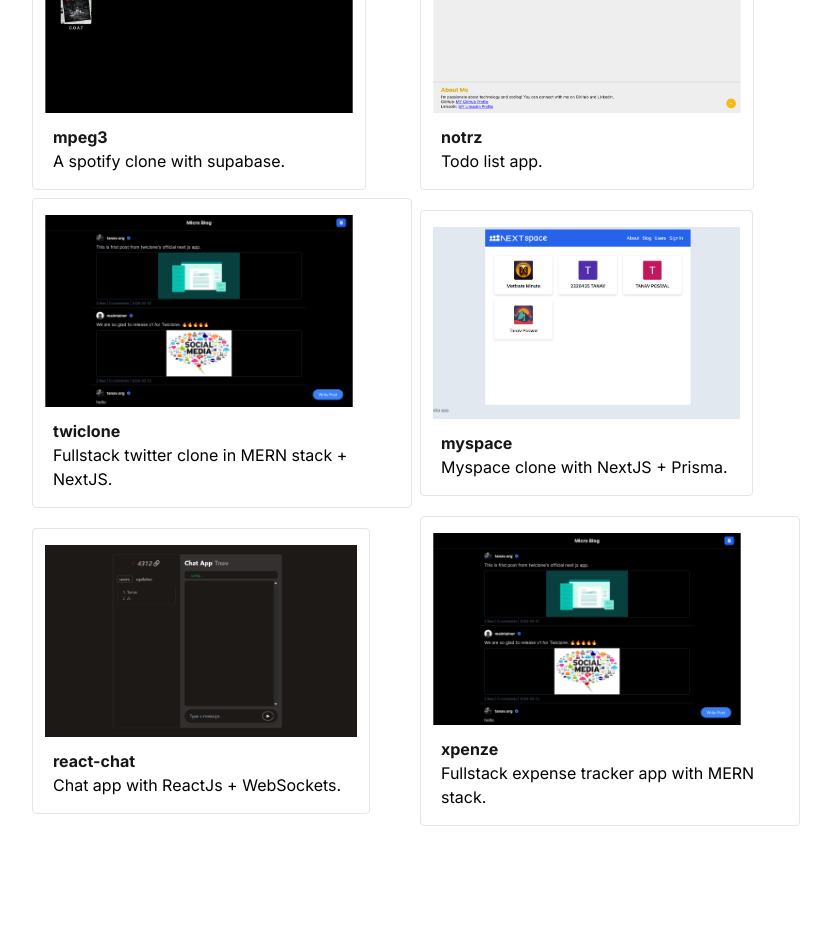
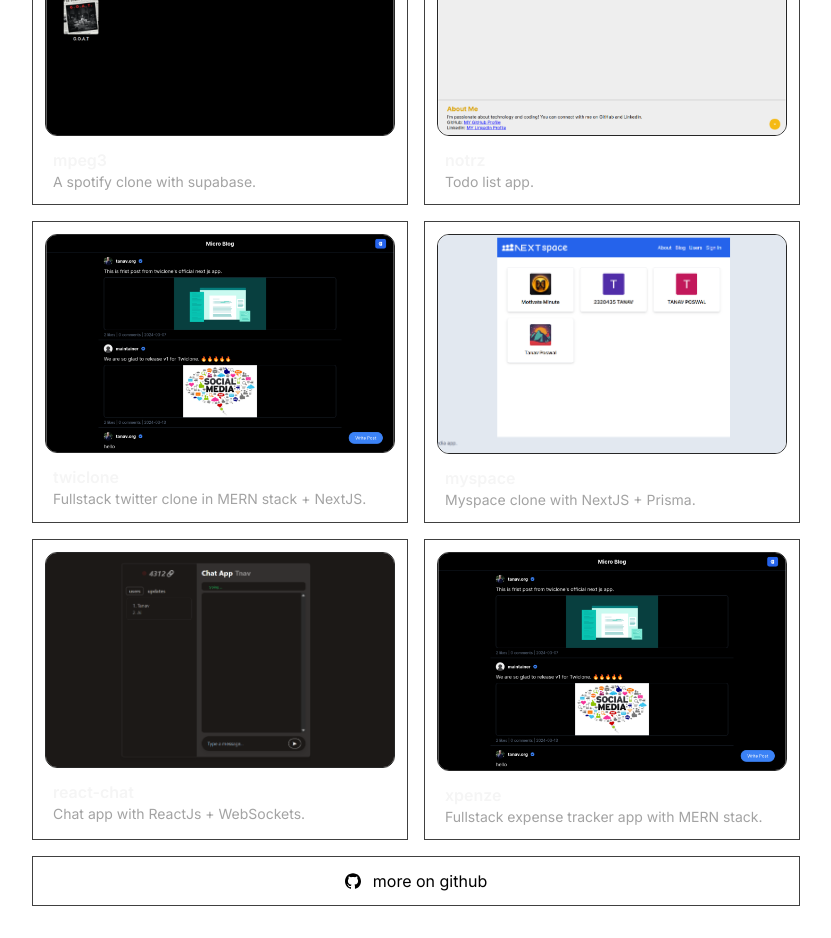
Before and after one commit to thetanav/portfolio-modern, a Next.js app: page /projects in a window 1280 px wide. Shown: the part 240-1178 px from the top of the page, without its empty margins (224-1055 px from the left). Before the commit the page ends 1066 px from the top, so only its background shows below. Built offline with nearby package versions, Linux system fonts and the light colour scheme.

Commit message:
projects page

```diff
--- a/app/components/nav.tsx
+++ b/app/components/nav.tsx
@@ -4,8 +4,8 @@ const navItems = {
   '/': {
     name: 'home',
   },
-  '/work': {
-    name: 'work',
+  '/uses': {
+    name: 'uses',
   },
   '/projects': {
     name: 'projects',
--- a/app/page.tsx
+++ b/app/page.tsx
@@ -21,11 +21,11 @@ const poppins = Poppins({ subsets: ["latin"], weight: '800' })
 
 function ChannelLink({ img, link, name, subimg, count }) {
   return (
-    <div className="group flex w-full">
+    <div className="group/arrow flex w-full">
       <a
         href={link}
         target="_blank"
-        className="flex w-full items-center justify-between rounded border  px-3 py-4 border-neutral-700 bg-neutral-900 hover:border-neutral-500 hover:ring-4 active:ring-4 ring-white/15 transition"
+        className="flex w-full items-center justify-between rounded border  px-3 py-4 border-neutral-700 bg-neutral-900 hover:border-white hover:ring-4 active:ring-4 ring-white/15 transition"
       >
         <div className="flex items-center space-x-3">
           <div className="relative h-16">
@@ -46,9 +46,9 @@ function ChannelLink({ img, link, name, subimg, count }) {
             <Suspense fallback={<p className="h-6" />}>{count}</Suspense>
           </div>
         </div>
-        <div className="transform transition-transform duration-200 text-neutral-300 realtive">
-          <ArrowIcon />
-          <div className="w-3 h-2 bg-neutral-900 absolute z-10 rotate-45 group-hover:translate-x-2 group-hover:-translate-y-5 -translate-x-3 translate-y-0 transition-transform duration-500 ease-in"></div>
+        <div className="group w-fit rounded-full grid overflow-hidden inset-4">
+          <span className="[grid-area:1/1] flex items-center justify-center h-8 w-8 transition ease-in-out group-hover:delay-300 translate-y-10 -translate-x-10 group-hover:translate-y-0 group-hover:translate-x-0"><ArrowIcon /></span>
+          <span className="[grid-area:1/1] flex items-center justify-center h-8 w-8 transition ease-in-out delay-300 group-hover:delay-[0s] duration-300 group-hover:-translate-y-10 group-hover:translate-x-10"><ArrowIcon /></span>
         </div>
       </a>
     </div>
--- a/app/projects/page.tsx
+++ b/app/projects/page.tsx
@@ -1,3 +1,5 @@
+import type { Metadata } from 'next';
+import { SiGithub } from 'react-icons/si';
 
 function ProjectCard({ img, link, name, brief }) {
   return (
@@ -5,36 +7,81 @@ function ProjectCard({ img, link, name, brief }) {
       <a
         href={link}
         target="_blank"
-          className="flex w-fit items-center justify-between rounded border border-neutral-200 px-3 py-4 dark:border-neutral-700 hover:border-neutral-500 hover:ring-4 ring-white/15 transition"
+        className="flex w-full border p-3 border-neutral-700 hover:border-white hover:ring-4 ring-white/15 transition"
       >
         <div className="flex flex-col gap-3">
-              <img
-                alt={name}
-                src={img}
-                className="sm:h-48 w-fit rounded-md"/>
+          <img alt={name} src={img} className=" w-full rounded-xl border border-neutral-800" />
           <div className="flex flex-col ml-2">
-              <p className="font-bold text-neutral-900 dark:text-neutral-100">
+            <p className="font-semibold text-neutral-100">
               {name}
             </p>
-                <p>{brief}</p>
+            <p className="md:text-md text-sm text-neutral-400">{brief}</p>
           </div>
         </div>
       </a>
     </div>
   );
 }
+
+export const metadata: Metadata = {
+  title: 'Projects',
+  description:
+    "My top projects",
+};
+
 export default function Page() {
   return (
     <section>
-            <h1 className="font-medium text-2xl mb-8 tracking-tighter">Projects 🚀🚀</h1>
-            <div className="grid grid-cols-1 grid-rows-auto sm:grid-cols-2 gap-2 items-center justify-center">
-                <ProjectCard img={'/images/mpeg3.png'} link={'https://mpeg3.vercel.app'} name="mpeg3" brief="A spotify clone with supabase." />
-                <ProjectCard img={'/images/notrz.png'} link={'https://notrz.vercel.app'} name="notrz" brief="Todo list app." />
-                <ProjectCard img={'/images/twiclone.png'} link={'https://github.com/tanavposwal/twiclone-api'} name="twiclone" brief="Fullstack twitter clone in MERN stack + NextJS." />
-                <ProjectCard img={'/images/myspace.png'} link={'https://github.com/tanavposwal/my-next-space'} name="myspace" brief="Myspace clone with NextJS + Prisma." />
-                <ProjectCard img={'/images/chat.png'} link={'https://github.com/tanavposwal/react-ws-chat'} name="react-chat" brief="Chat app with ReactJs + WebSockets." />
-                <ProjectCard img={'/images/twiclone.png'} link={'https://github.com/tanavposwal/expenses-tracker'} name="xpenze" brief="Fullstack expense tracker app with MERN stack." />
+      <h1 className="font-bold text-2xl mb-8 tracking-tighter">
+        Projects 🚀🚀
+      </h1>
+      <div className="grid grid-cols-1 grid-rows-auto sm:grid-cols-2 gap-4 mb-4">
+        <ProjectCard
+          img={'/images/mpeg3.png'}
+          link={'https://mpeg3.vercel.app'}
+          name="mpeg3"
+          brief="A spotify clone with supabase."
+        />
+        <ProjectCard
+          img={'/images/notrz.png'}
+          link={'https://notrz.vercel.app'}
+          name="notrz"
+          brief="Todo list app."
+        />
+        <ProjectCard
+          img={'/images/twiclone.png'}
+          link={'https://github.com/tanavposwal/twiclone-api'}
+          name="twiclone"
+          brief="Fullstack twitter clone in MERN stack + NextJS."
+        />
+        <ProjectCard
+          img={'/images/myspace.png'}
+          link={'https://github.com/tanavposwal/my-next-space'}
+          name="myspace"
+          brief="Myspace clone with NextJS + Prisma."
+        />
+        <ProjectCard
+          img={'/images/chat.png'}
+          link={'https://github.com/tanavposwal/react-ws-chat'}
+          name="react-chat"
+          brief="Chat app with ReactJs + WebSockets."
+        />
+        <ProjectCard
+          img={'/images/twiclone.png'}
+          link={'https://github.com/tanavposwal/expenses-tracker'}
+          name="xpenze"
+          brief="Fullstack expense tracker app with MERN stack."
+        />
+      </div>
+      <div className="mb-8">
+      <a
+        href="https://github.com/tanavposwal"
+        target="_blank"
+        className="flex w-full border p-3 border-neutral-700 hover:border-neutral-500 hover:ring-4 ring-white/15 transition items-center justify-center gap-3"
+      >
+        <SiGithub/> more on github
+      </a>
       </div>
     </section>
-    )
+  );
 }
--- a/app/uses/page.tsx
+++ b/app/uses/page.tsx
@@ -9,24 +9,28 @@ export const metadata: Metadata = {
 export default function UsesPage() {
   return (
     <section>
-      <h1 className="font-medium text-2xl mb-8 tracking-tighter">
-        here's my setup
+      <h1 className="text-2xl font-bold mb-8">
+        here's my setup 🔥
       </h1>
       <div className="prose prose-neutral dark:prose-invert">
         <h3 id="computer-office">Computer / Office</h3>
-        <ul>
+        <ul className="text-neutral-300">
           <li>16&quot; Lenovo Ideapad Gaming RTX3050</li>
         </ul>
+      </div>
+      <div className="prose prose-neutral dark:prose-invert">
         <h3 id="coding">Coding</h3>
-        <ul>
+        <ul className="text-neutral-300">
           <li>
             Editor: VSCode
           </li>
           <li>Theme: One Dark Pro</li>
           <li>Terminal: bash / zsh</li>
         </ul>
+      </div>
+      <div className="prose prose-neutral dark:prose-invert">
         <h3 id="software">Software</h3>
-        <ul>
+        <ul className="text-neutral-300">
           <li>1Password</li>
           <li>Spotify</li>
           <li>WSL</li>
@@ -36,8 +40,10 @@ export default function UsesPage() {
           <li>OBS</li>
           <li>Android Studio</li>
         </ul>
+      </div>
+      <div className="prose prose-neutral dark:prose-invert">
         <h3 id="other-tech">Other Tech</h3>
-        <ul>
+        <ul className="text-neutral-300">
           <li>nothing much ...</li>
         </ul>
       </div>
--- a/app/work/page.tsx
+++ /dev/null
@@ -1,10 +0,0 @@
-export default function Page() {
-  return (
-    <section>
-      <h1 className="font-medium text-2xl mb-8 tracking-tighter">my work</h1>
-      <p className="prose prose-neutral dark:prose-invert">
-        Open TO work
-      </p>
-    </section>
-  );
-}
```
Lines whose indentation alone changed are shown as unchanged.
